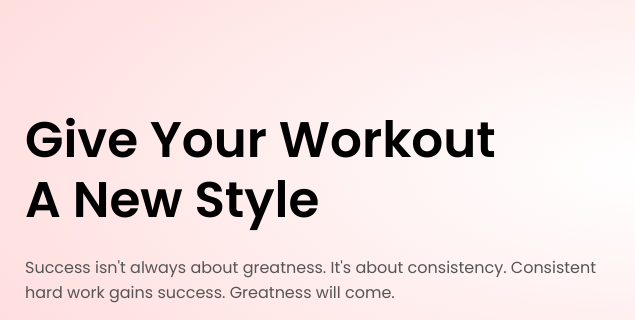
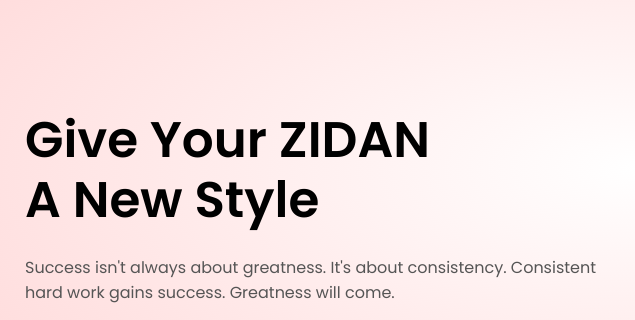
Before and after one commit to Anin-Hasan/RedStore, a plain HTML site: page index.html in a window 1280 px wide. Shown: the part 113-433 px from the top of the page, 0-635 px from the left. Drawn offline with Linux system fonts and the light colour scheme.

Commit message:
for Zidan

```diff
--- a/index.html
+++ b/index.html
@@ -37,7 +37,7 @@
         </div>
         <div class="row">
             <div class="col-2">
-                <h1>Give Your Workout <br> A New Style </h1>
+                <h1>Give Your ZIDAN <br> A New Style </h1>
                 <p>
                     Success isn't always about greatness. It's about consistency. Consistent <br>
                     hard work gains success. Greatness will come.
```
